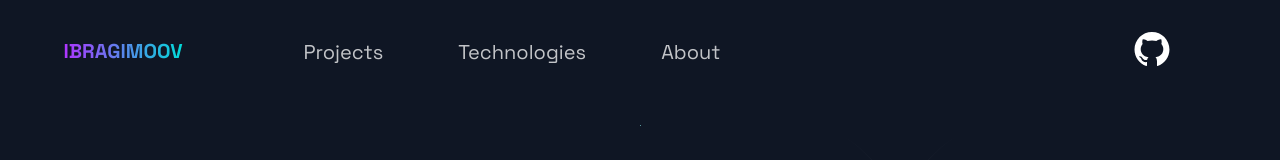
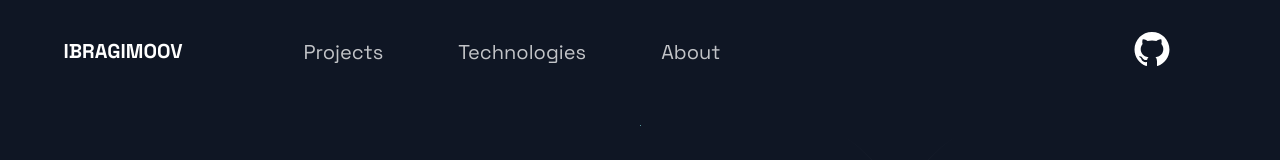
Before and after one commit to ibragimoov/portfolio, a Next.js app: page / in a window 1280 px wide. Shown: the top 160 px of the page. Built offline with nearby package versions, Linux system fonts and the light colour scheme.

Commit message:
upd header

```diff
--- a/src/components/Header/HeaderStyles.js
+++ b/src/components/Header/HeaderStyles.js
@@ -55,10 +55,10 @@
     font-size: 2rem;
     margin-left: 0.5rem;
     text-transform: uppercase;
-    background: linear-gradient(270deg, #00dbd8 0%, #b133ff 100%);
-    -webkit-background-clip: text;
-    -webkit-text-fill-color: transparent;
-    color: #0b2349;
+    // background: linear-gradient(270deg, #00dbd8 0%, #b133ff 100%);
+    // -webkit-background-clip: text;
+    // -webkit-text-fill-color: transparent;
+    color: white;
     display: table;
     margin: 20px auto;
 `;
```
